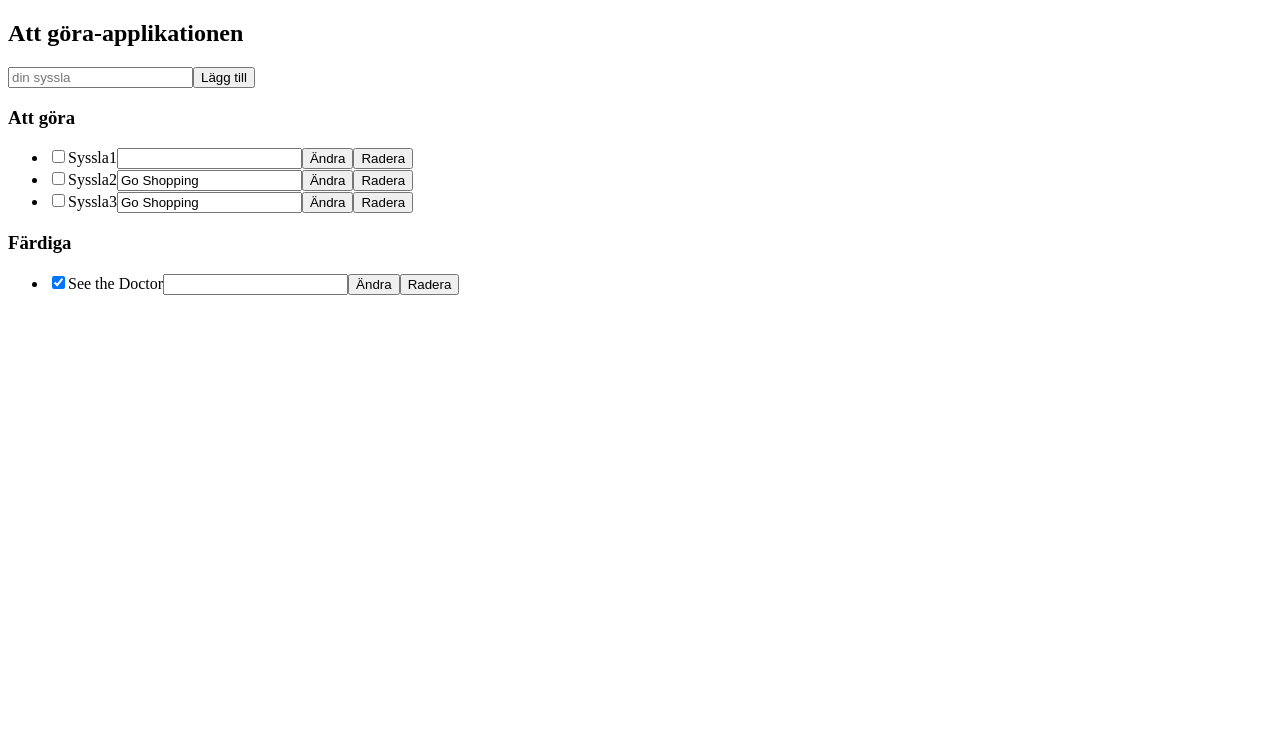
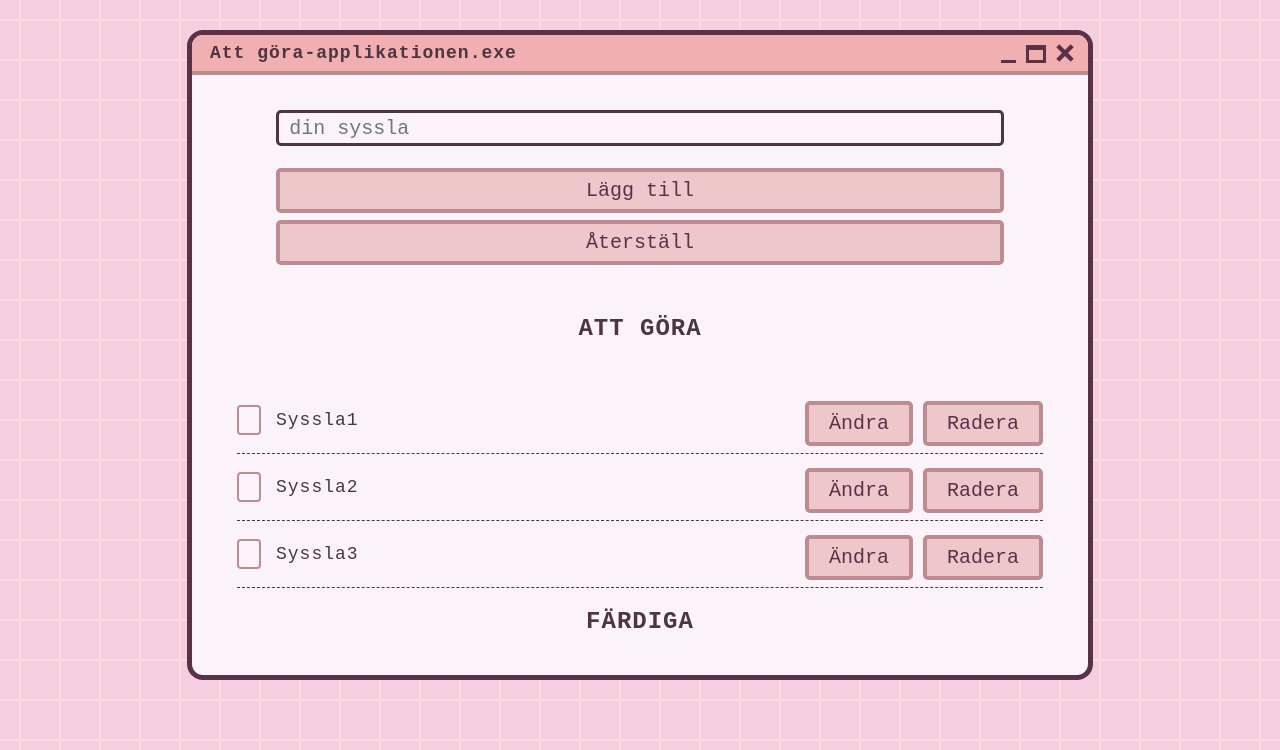
Before and after one commit to farah-najib/todolist-app, a plain HTML site: page index.html in a window 1280 px wide. Drawn offline with Linux system fonts and the light colour scheme.

Commit message:
refactor the style

```diff
--- a/index.html
+++ b/index.html
@@ -4,32 +4,66 @@
 <head>
     <meta charset="UTF-8">
     <meta name="viewport" content="width=device-width, initial-scale=1.0">
+    <link rel="stylesheet" href="styles.css">
     <title>Att göra-applikationen</title>
 </head>
 
 <body>
     <div class="container">
-        <h2>Att göra-applikationen</h2>
-        <p>
-            <input id="new-task" type="text" placeholder="din syssla"><button>Lägg till</button>
-        </p>
+        <div class="container__header">
+            <div class="container__header--title">
+                <h4>Att göra-applikationen.exe</h4>
+            </div>
+            <div class="container__header--buttons">
+                <div class="minimize"></div>
+                <div class="adjust"></div>
+                <div class="close">
+                    <span></span>
+                    <span></span>
+                </div>
+            </div>
+        </div>
+        <div class="content">
+<div id="list-form">
+    <input id="new-task" type="text" placeholder="din syssla">
+    <button id="add-button" class="form-botton">Lägg till</button>
+    <button id="clear-button">Återställ</button>
+</div>
 
-        <h3>Att göra</h3>
-        <ul id="incomplete-tasks">
-            <li><input type="checkbox"><label>Syssla1</label><input type="text"><button
-                    class="edit">Ändra</button><button class="delete">Radera</button></li>
-            <li><input type="checkbox"><label>Syssla2</label><input type="text" value="Go Shopping"><button
-                    class="edit">Ändra</button><button class="delete">Radera</button></li>
-            <li><input type="checkbox"><label>Syssla3</label><input type="text" value="Go Shopping"><button
-                    class="edit">Ändra</button><button class="delete">Radera</button></li>
-        </ul>
+            <h3>Att göra</h3>
+            <ul id="incomplete-tasks" class="content--list">
 
-        <h3>Färdiga</h3>
-        <ul id="completed-tasks">
-            <li><input type="checkbox" checked><label>See the Doctor</label><input type="text"><button
-                    class="edit">Ändra</button><button class="delete">Radera</button></li>
-        </ul>
+                    <li>
+
+                            <input type="checkbox">
+                            <label>Syssla1</label>
+                            <button class="edit">Ändra</button>
+                            <button class="delete">Radera</button>
+
+
+                    </li>
+
+
+                <li><input type="checkbox"><label>Syssla2</label><button class="edit">Ändra</button><button
+                        class="delete">Radera</button></li>
+                <li><input type="checkbox"><label>Syssla3</label><button class="edit">Ändra</button><button
+                        class="delete">Radera</button></li>
+            </ul>
+
+            <h3>Färdiga</h3>
+            <ul id="completed-tasks" class="content--list">
+                <li>
+                    <input type="checkbox" checked>
+                    <label>Syssla4</label>
+                    <button class="edit">Ändra</button>
+                    <button class="delete">Radera</button>
+                </li>
+            </ul>
+
+
+        </div>
     </div>
+    <script src="scripts.js"></script>
 </body>
 
 </html>
--- /dev/null
+++ b/styles.css
@@ -0,0 +1,275 @@
+* {
+    margin: 0;
+    padding: 0;
+}
+
+:root {
+    --almost-white: #faf3f9;
+    --pink-color: #f2afb2;
+    --light-pink-color: #eec7cb;
+    --boder-color: #5a3147;
+    --pink-boder-color: #be8b90;
+    --text-color: #4d3543;
+}
+
+body {
+    box-sizing: border-box;
+    background-image: url('bg_pink.png');
+    background-repeat: repeat;
+    color: var(--text-color);
+    font-family: 'VT323', monospace;
+    font-weight: 400;
+    font-style: normal;
+    margin-top: 30px;
+}
+
+.container {
+    position: relative;
+    background-color: var(--almost-white);
+    border: 5px solid var(--boder-color);
+    border-radius: 16px;
+    position: absolute;
+    left: 0;
+    right: 0;
+    margin-left: auto;
+    margin-right: auto;
+    width: 70%;
+    min-height:80%;
+     max-height: 80vh; /* Set a maximum height to trigger scrolling */
+    overflow: hidden; /* Prevents the entire container from scrolling */
+
+}
+/* Custom scrollbar styling */
+.container::-webkit-scrollbar {
+    width: 8px; /* Width of the scrollbar */
+}
+
+.container::-webkit-scrollbar-track {
+    background: var(--almost-white); /* Background color of the scrollbar track */
+    border-radius: 10px;
+}
+
+.container::-webkit-scrollbar-thumb {
+    background-color: var(--pink-color); /* Scrollbar thumb color */
+    border-radius: 10px;
+    border: 2px solid var(--almost-white); /* Adds space around the scrollbar thumb */
+}
+
+.container::-webkit-scrollbar-thumb:hover {
+    background-color: var(--pink-boder-color); /* Thumb color on hover */
+}
+
+/* Optional: Customize scrollbar for Firefox */
+.container {
+    scrollbar-width: thin;
+    scrollbar-color: var(--pink-color) var(--almost-white);
+}
+
+
+
+
+
+.container__header {
+    background-color: var(--pink-color);
+    display: flex;
+    flex-direction: row;
+    height: 30px;
+    border-radius: 9px 9px 0 0;
+    border-bottom: 4px solid var(--pink-boder-color);
+    position: relative;
+    padding: 3px 18px 3px;
+    justify-content: space-between;
+    align-items: center;
+     top: 0; /* Keeps header fixed at the top */
+    z-index: 1; /* Ensures header is on top of the content */
+}
+.container__header--title {
+    font-size: 18px;
+    letter-spacing: 1px;
+}
+.container__header--buttons {
+    display: flex;
+    gap: 10px;
+    align-items: baseline;
+    justify-content: flex-end;
+}
+.container__header--buttons div {
+    display: flex;
+    align-items: center;
+    min-height: 2px;
+    width: 14px;
+}
+.container__header--buttons div:nth-child(1) {
+    border-bottom: 3px solid var(--boder-color);
+    height: 2px;
+    width: 15px;
+}
+.container__header--buttons div:nth-child(2) {
+    border: 3px solid var(--boder-color);
+    border-top-width: 5px;
+    height: 10px;
+}
+.container__header--buttons div:nth-child(3) {
+    display: flex;
+    justify-content: normal;
+}
+.container__header--buttons div:nth-child(3) span {
+    height: 16px;
+    border: 2px solid var(--boder-color);
+    background: var(--boder-color);
+}
+.container__header--buttons div:nth-child(3) span:nth-child(1) {
+    margin-left: 7px;
+    transform: rotate(45deg);
+}
+.container__header--buttons div:nth-child(3) span:nth-child(2) {
+    margin-right: 7px;
+    transform: rotate(-45deg);
+    position: relative;
+    left: -4px;
+}
+.content {
+     overflow-y: auto; /* Allows scrolling within this content area */
+    max-height: calc(80vh - 50px); /* Adjusts height to allow scrolling while accounting for header height */
+    padding: 20px;
+    display: flex;
+    flex-direction: column;
+    justify-content: space-between;
+    min-height: 410px;
+}
+
+
+/* Styles for the h3 headings */
+h3 {
+    font-size: 24px;
+    color: var(--text-color);
+    text-align: center;
+    margin-top: 20px;
+    margin-bottom: 15px;
+    font-weight: bold;
+    letter-spacing: 1px;
+    text-transform: uppercase;
+}
+.content--list {
+    margin: 30px 25px 0;
+    font-size: 22px;
+    letter-spacing: 1px;
+    list-style: none;
+}
+
+.content--list li {
+   display: flex;
+    align-items: center;
+    cursor: pointer;
+    padding: 7px 0;
+    border-bottom: 1px dashed var(--text-color);
+}
+
+.content--list input[type='checkbox'] {
+   appearance: none;
+    width: 20px;
+    height: 20px;
+    margin: 0 10px 0 0;
+    border: 2px solid var(--pink-boder-color);
+    border-radius: 4px;
+    background-color: var(--almost-white);
+    cursor: pointer;
+    position: relative;
+    transition: background-color 0.3s ease;
+
+}
+.content--list input[type="checkbox"]:checked {
+    background-color: var(--pink-color);
+    border-color: var(--boder-color);
+}
+
+.content--list input[type="checkbox"]:checked::before {
+    content: "✓";
+    color: var(--almost-white);
+    font-weight: bold;
+    font-size: 14px;
+    display: flex;
+    align-items: center;
+    justify-content: center;
+    position: absolute;
+    width: 100%;
+    height: 100%;
+}
+
+
+/* Style for the label */
+.content--list label {
+    flex: 1;
+    font-size: 18px;
+    color: var(--text-color);
+    padding-left: 5px;
+    cursor: pointer;
+}
+
+/* Button styling within list items */
+.content--list button {
+    background-color: var(--light-pink-color);
+    color: var(--boder-color);
+    border: 2px solid var(--pink-boder-color);
+    border-radius: 4px;
+    font-size: 16px;
+    padding: 4px 10px;
+    margin-left: 10px;
+    cursor: pointer;
+    transition: background-color 0.3s;
+}
+
+.content--list button:hover {
+    background-color: var(--pink-boder-color);
+    color: var(--almost-white);
+}
+
+
+
+.content--list div button {
+    margin-left: auto;
+    padding: 5px 10px;
+}
+.container #list-form {
+    display: flex;
+    flex-direction: column;
+    margin-bottom: 30px;
+    width: 85%;
+    padding: 0 30px;
+    left: 0;
+    right: 0;
+    margin-left: auto;
+    margin-right: auto;
+}
+.container button {
+    color: var(--boder-color);
+    background-color: var(--light-pink-color);
+    border-radius: 5px;
+    border: 4px solid var(--pink-boder-color);
+    font-size: 20px;
+    font-family: 'VT323', monospace;
+    font-weight: 400;
+    font-style: normal;
+    padding: 7px 20px;
+    margin-top:7px ;
+    cursor: pointer;
+    transition: 0.3s;
+}
+.container button:hover {
+    background-color: var(--pink-boder-color);
+    color: var(--light-pink-color);
+    transition: 0.3s;
+}
+.container input {
+    background-color: transparent;
+    border: none;
+    border: 3px solid var(--text-color);
+    border-radius: 5px;
+    min-height: 30px;
+    margin: 15px 0;
+    padding: 0 10px;
+    font-family: 'VT323', monospace;
+    font-weight: 400;
+    font-style: normal;
+    font-size: 20px;
+}
```
Also changed, not shown: bg_pink.png (added), 1 other file.
